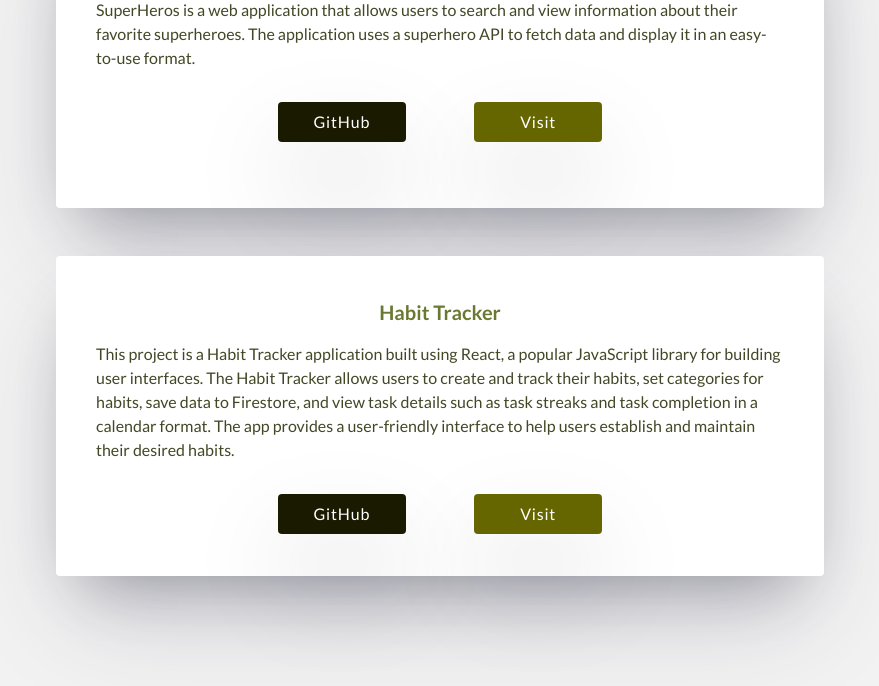
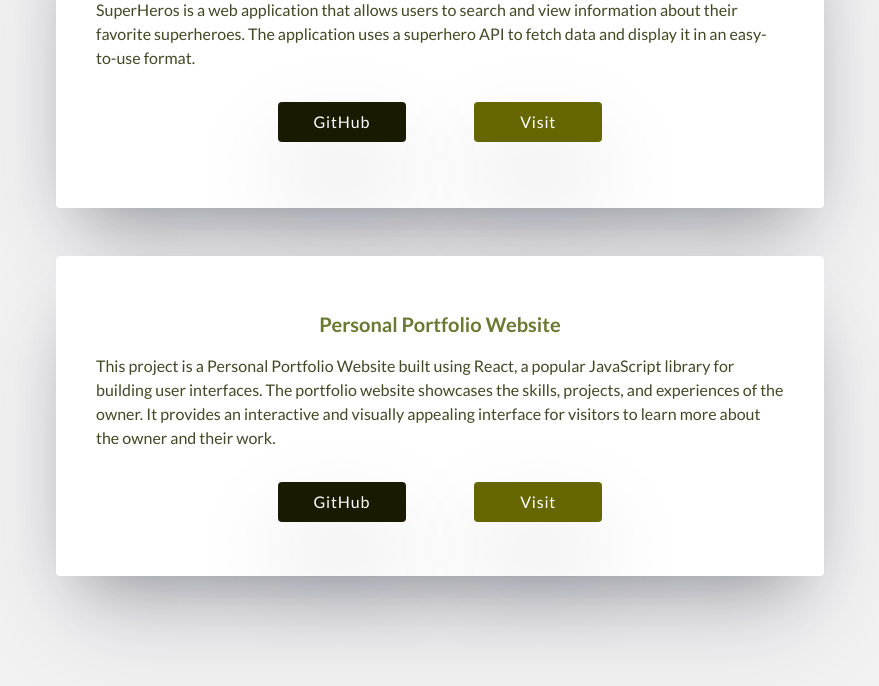
Before and after one commit to Sagarmikeylevi/SagarMikeyLevi-Portfolio, a React (Vite) app: page / in a window 1280 px wide. Shown: the part 3304-3990 px from the top of the page, without its empty margins (200-1079 px from the left). Built offline with nearby package versions, Linux system fonts and the light colour scheme.

Commit message:
add another projects

```diff
--- a/src/components/Projects.jsx
+++ b/src/components/Projects.jsx
@@ -144,22 +144,24 @@
           }}
         >
           <h1 className="text-xl font-semibold text-[#697931]">
-            Habit Tracker
+            Personal Portfolio Website
           </h1>
           <p className="text-[#414825] pt-4 pl-10 pb-8 pr-10">
-            This project is a Habit Tracker application built using React, a
-            popular JavaScript library for building user interfaces. The Habit
-            Tracker allows users to create and track their habits, set
-            categories for habits, save data to Firestore, and view task details
-            such as task streaks and task completion in a calendar format. The
-            app provides a user-friendly interface to help users establish and
-            maintain their desired habits.
+            This project is a Personal Portfolio Website built using React, a
+            popular JavaScript library for building user interfaces. The
+            portfolio website showcases the skills, projects, and experiences of
+            the owner. It provides an interactive and visually appealing
+            interface for visitors to learn more about the owner and their work.
           </p>
           <div className={btnspaceStyle}>
             {/* GitHub link */}
-            <div className={githubStyle}>GitHub</div>
+            <a href="https://github.com/Sagarmikeylevi/SagarMikeyLevi-Portfolio">
+              <div className={githubStyle}>GitHub</div>
+            </a>
             {/* Visit link */}
-            <div className={visitStyle}>Visit</div>
+            <a href="https://sagar-mikey-levi-portfolio.vercel.app/">
+              <div className={visitStyle}>Visit</div>
+            </a>
           </div>
         </div>
       </div>
```
Also changed, not shown: src/assets/portfolio.png (added).
